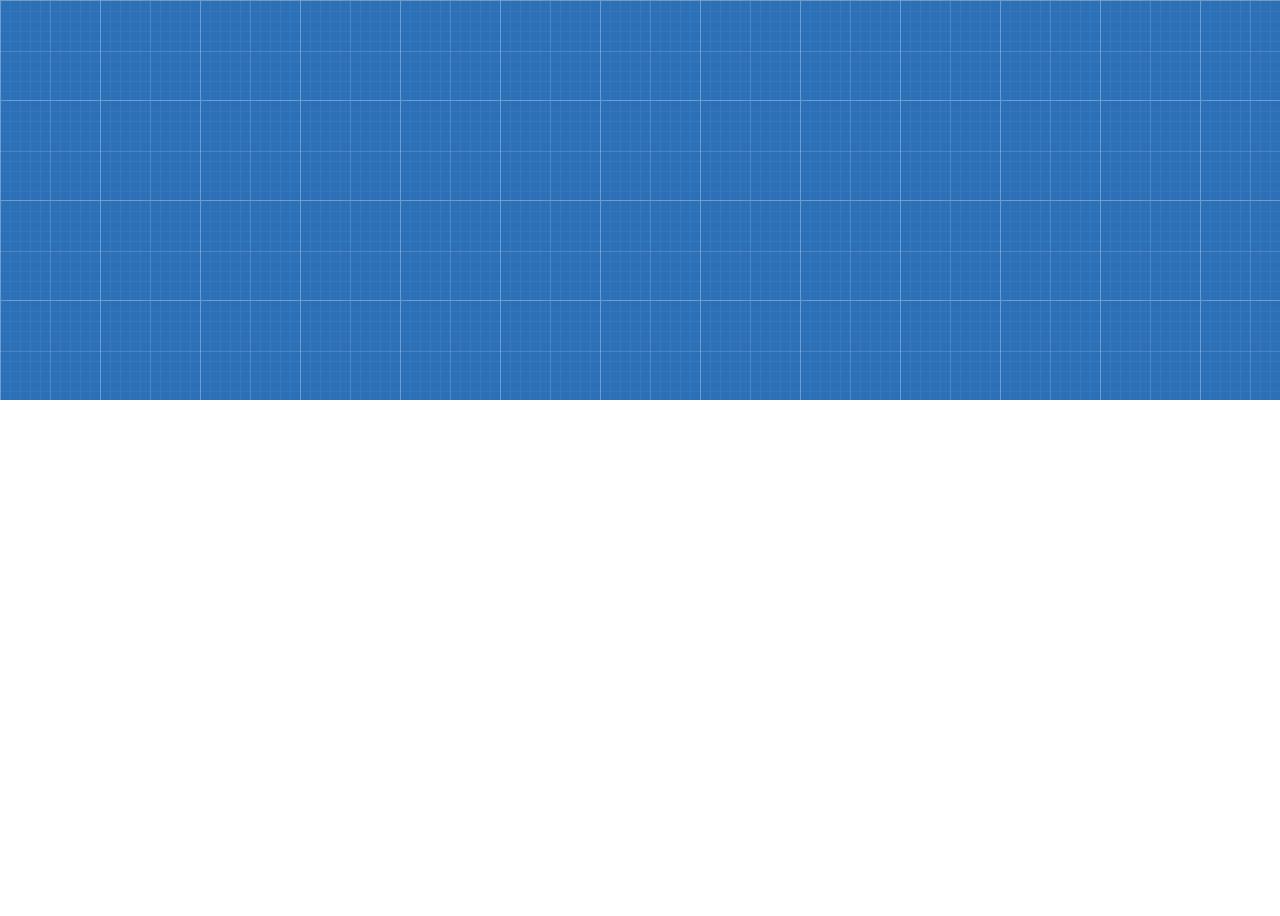
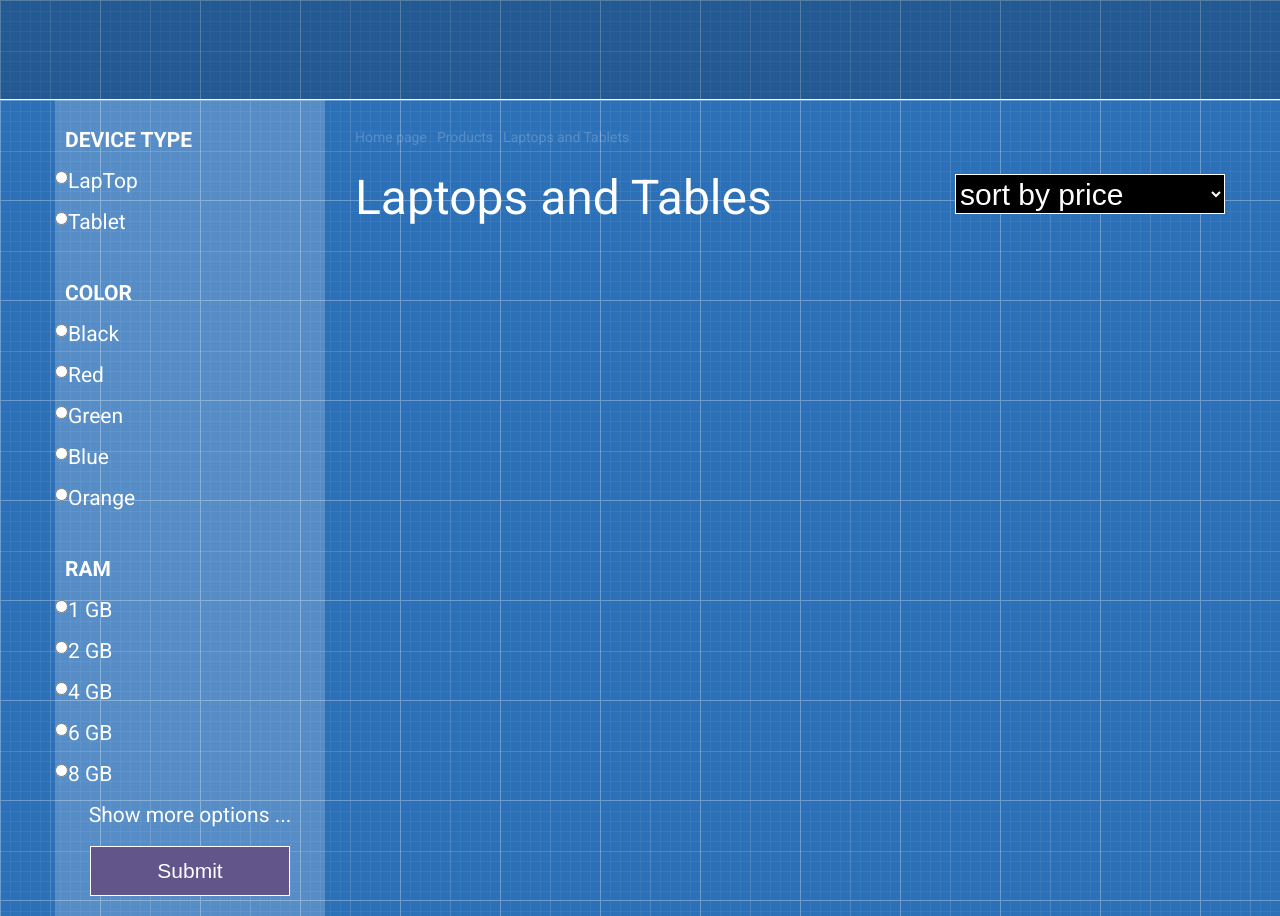
Before and after one commit to Denys-Naumov/Denys-Naumov.github.io, a plain HTML site: page index.html in a window 1280 px wide. Shown: the part 400-1316 px from the top of the page. Before the commit the page ends 800 px from the top, so only its background shows below. Drawn offline with Linux system fonts and the light colour scheme.

Commit message:
finished sidebar and top bars of main

```diff
--- a/index.html
+++ b/index.html
@@ -135,5 +135,69 @@
         </div>
       </div>
     </header>
+
+    <div class="slider-container">
+        <div class="slider"></div>
+    </div>
+
+    <main class="main">
+        <div class="container">
+            <div class="row">
+                <div class="col-md-3">
+                    <div class="sidebar">
+                        <form action="">
+                            <p class="sidebar-p-uppercase">Device Type</p>
+                            <input type="radio" name="type"><p>LapTop</p>
+                            <input type="radio" name="type"><p>Tablet</p>
+
+                            <p class="sidebar-p-uppercase">Color</p>
+                            <input type="radio" name="color"><p>Black</p>
+                            <input type="radio" name="color"><p>Red</p>
+                            <input type="radio" name="color"><p>Green</p>
+                            <input type="radio" name="color"><p>Blue</p>
+                            <input type="radio" name="color"><p>Orange</p>
+
+                            <p class="sidebar-p-uppercase">RAM</p>
+                            <input type="radio" name="ram"><p>1 GB</p>
+                            <input type="radio" name="ram"><p>2 GB</p>
+                            <input type="radio" name="ram"><p>4 GB</p>
+                            <input type="radio" name="ram"><p>6 GB</p>
+                            <input type="radio" name="ram"><p>8 GB</p>
+
+                            <p class="text-align-center">Show more options ...</p>
+                            <button class="submit">Submit</button>
+                        </form>
+                    </div>
+                </div>
+                <div class="laptop-links col-md-6">
+                    <p><a href="#">Home page</a></p>
+                    <p><a href="#">Products</a></p>
+                    <p><a href="#">Laptops and Tablets</a></p>
+                </div>
+                <div class="laptops col-md-6">
+                    <h1>Laptops and Tables</h1>
+                </div>
+                <div class="sort col-md-3">
+                    <form action="">
+                        <select class="sort-by" name="sort">
+                            <option>sort by price</option>
+                            <option>sort by name</option>
+                            <option>sort by date</option>
+                            <option>sort by popularity</option>
+                    </form>
+                </div>
+
+                <div class="col-md-3">
+
+                </div>
+                <div class="col-md-3">
+
+                </div>
+                <div class="col-md-3">
+
+                </div>
+            </div>
+        </div>
+    </main>
   </body>
 </html>
--- a/style.css
+++ b/style.css
@@ -1,7 +1,9 @@
 /* GENERAL */
 
 * {
-    box-sizing: border-box;
+  margin: 0;
+  padding: 0;
+  box-sizing: border-box;
   }
 
   body {
@@ -22,11 +24,19 @@
     width: 50%;
   }
 
+  .col-md-9 {
+      width: 75%;
+  }
+
   .row:after,
   .menu:after {
     content: "";
     display: block;
     clear: both;
+  }
+
+  .text-align-center {
+    text-align: center;
   }
 
   /*___ HEADER ___*/
@@ -198,3 +208,93 @@
     height: 40px;
     width: 40px;
   }
+  /* ___MAIN___ */
+
+  /* SLIDER */
+  .slider-container {
+      background-color: rgba(0, 0, 0, .2);
+      height: 400px;
+      border-bottom: 1px solid #fff;
+  }
+
+  /* SIDEBAR */
+
+  .sidebar {
+      background-color: rgba(255, 255, 255, .2);
+  }
+
+  .sidebar form p {
+      display: block;
+      color: #fff;
+      margin: 0 10px 20px 10px;
+      font-size: 21px;
+  }
+
+  .sidebar-p-uppercase {
+        text-transform: uppercase;
+        font-weight: bold;
+        padding-top: 30px;
+    }
+
+  .sidebar input {
+    float: left;
+  }
+
+  .submit {
+    width: 200px;
+    height: 50px;
+    color: #fff;
+    font-size: 21px;
+    border: 1px solid #fff;
+    background-color: #61558a;
+    margin: 0 35px 20px 35px;
+  }
+
+
+
+  /* LAPTOPS AND TABLETS */
+
+  .laptop-links p a {
+    display: block;
+    height: 30%;
+    margin: 30px 10px 30px 0;
+    font-size: 14px;
+    float: left;
+    text-decoration: none;
+    color: rgba(255, 255, 255, .2);
+  }
+
+  .laptop-links p a:hover {
+    text-decoration: underline;
+    color: rgba(255, 255, 255, .4);
+  }
+
+  .laptops {
+    height: 60%;
+
+    font-size: 48px;
+    color: #fff;
+  }
+
+  /* SORT */
+
+
+.sort form{
+  display: block;
+  height: 100%;
+}
+  .sort-by {
+    display: block;
+    font-size: 30px;
+    background-color: #000;
+    color: white;
+    height: 40px;
+    width: 270px;
+    border: 1px solid white;
+  }
+
+
+
+
+
+  /* COLUMNS WITH DEVICES */
```
